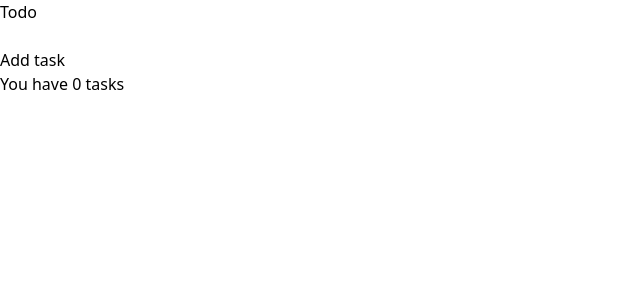
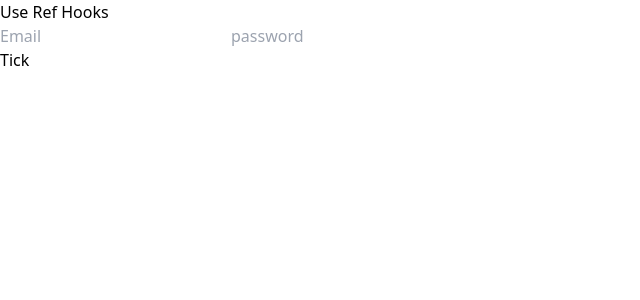
Before and after one commit to salak96/React-Component-Parsinta, a React (Vite) app: page / in a window 1280 px wide. Shown: the top 300 px of the page, without its empty margins (0-640 px from the left). Built offline with nearby package versions, Linux system fonts and the light colour scheme.

Commit message:
useRef Input

```diff
--- a/src/App.jsx
+++ b/src/App.jsx
@@ -1,12 +1,29 @@
 /* eslint-disable no-unused-vars */
-import React, { useState } from 'react';
+import React, { useRef } from 'react';
 import PlaceContentCenter from './components/PlaceContentCenter';
-import Todo from './components/Todo';
-
+import Card from './components/Card';
+import Button from './components/Button';
+import Input from './components/Input';
 export default function App() {
+    const inputRef = useRef(null);
+    function handleClick() {
+        if (inputRef.current) {
+            inputRef.current.focus();
+        }
+    }
     return (
         <PlaceContentCenter>
-            <Todo />
+          <Card>
+            <Card.Title>Use Ref Hooks</Card.Title>
+            <Card.Body>
+             <div className="flex flex-col gap-2">
+             <Input placeholder={"Email"} className="bg-black" type="text" />
+             <Input placeholder={"password"} className="bg-black" type="text" />
+             <Button className="bg-black mt-3"onClick={handleClick}>Tick</Button>
+             </div>
+            </Card.Body>
+            <Card.Footer></Card.Footer>
+          </Card>
         </PlaceContentCenter>
     );
 }
--- a/src/components/Input.jsx
+++ b/src/components/Input.jsx
@@ -1,13 +1,26 @@
-/* eslint-disable no-unused-vars */
 /* eslint-disable react/prop-types */
-import React from 'react';
+/* eslint-disable no-undef */
+import { useRef } from 'react';
+import { useEffect } from 'react';
 
-function Input({
-    type = 'text',
-    className = 'transition-duration-300 focus:border-red-500 focus:ring-1 focus:ring-red-600 w-full p-2 border-slate-300 shadow-sm rounded-lg',
-    ...props
-}) {
-    return <input {...props} name={props.name} type={type} className={className} />;
-}
+// eslint-disable-next-line react/display-name
+const Input = ({ isFocused = false, type = 'text', ...props }) => {
+    const input = useRef(null);
+
+    useEffect(() => {
+        if (isFocused) {
+            input.current.focus();
+        }
+    }, []);
+
+    return (
+        <input
+            ref={input}
+            {...props}
+            className='transition duration-300 w-full focus:outline-none focus:ring border-black focus:ring-blue-200 focus:border-blue-400 text-blackshadow-sm rounded-lg'
+            type={type}
+        />
+    );
+};
 
 export default Input;
```
